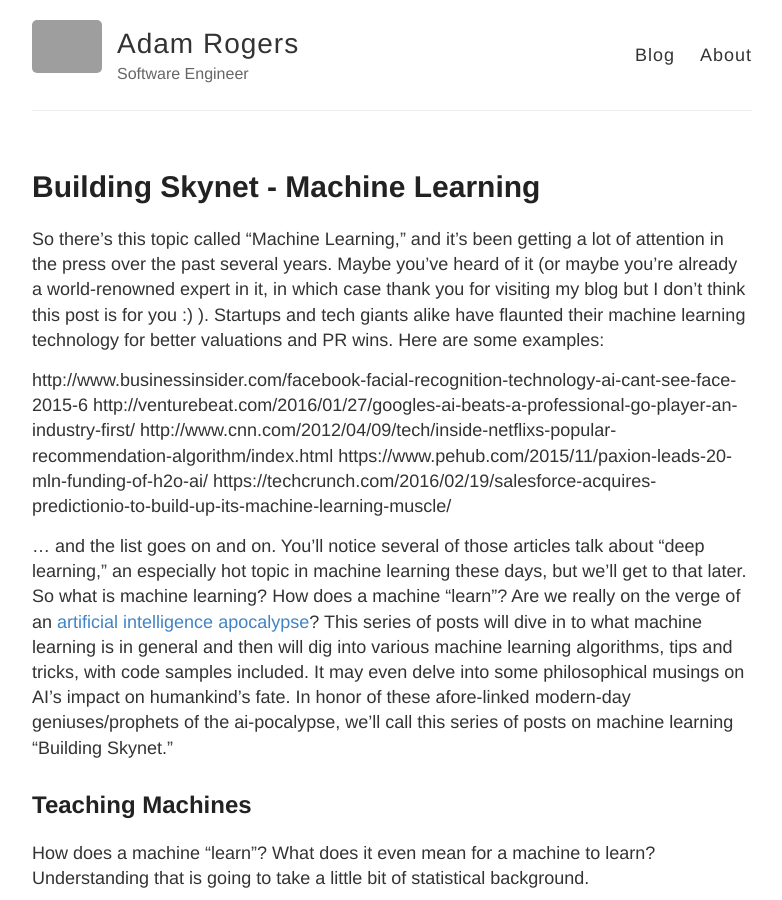
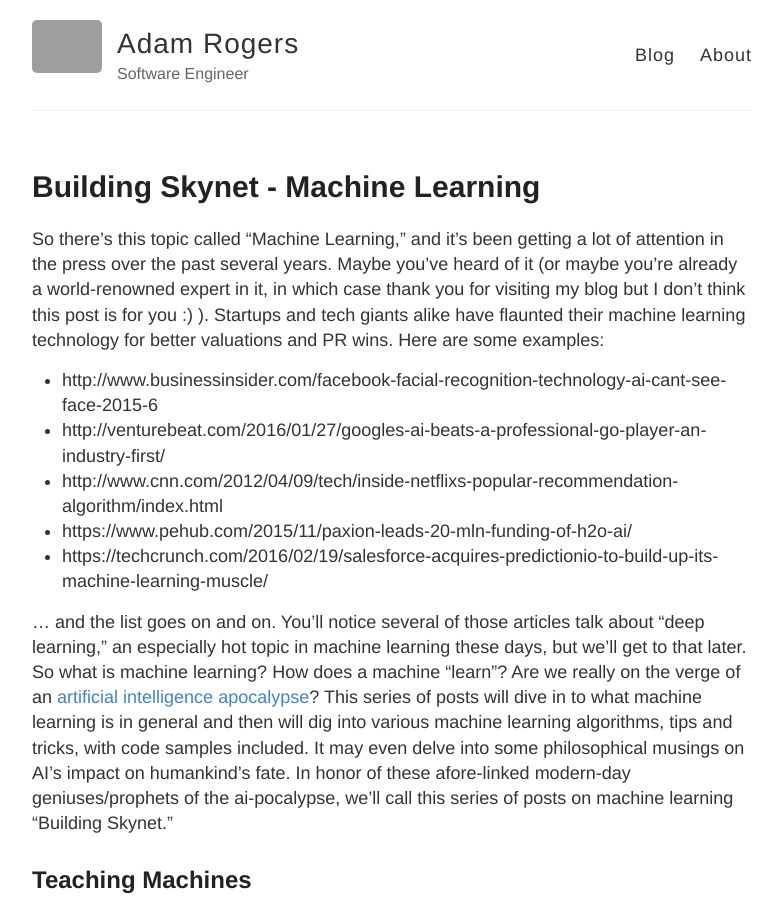
Before and after one commit to arogers1/arogers1.github.io, a Jekyll site: the page built from _posts/2016-08-19-Building-Skynet-Machine-Learning.md, in a window 1280 px wide and 900 px high. Shown: the whole window, without its empty margins (248-1030 px from the left). Built offline with Jekyll 4.4.1, drawn with Linux system fonts in a browser that asks for light colours; grey boxes are pictures that could not be loaded.

```diff
--- a/_posts/2016-08-19-Building-Skynet-Machine-Learning.md
+++ b/_posts/2016-08-19-Building-Skynet-Machine-Learning.md
@@ -5,11 +5,11 @@ title: Building Skynet - Machine Learning
 
 So there's this topic called "Machine Learning," and it's been getting a lot of attention in the press over the past several years. Maybe you've heard of it (or maybe you're already a world-renowned expert in it, in which case thank you for visiting my blog but I don't think this post is for you :) ). Startups and tech giants alike have flaunted their machine learning technology for better valuations and PR wins. Here are some examples:
 
-http://www.businessinsider.com/facebook-facial-recognition-technology-ai-cant-see-face-2015-6
-http://venturebeat.com/2016/01/27/googles-ai-beats-a-professional-go-player-an-industry-first/
-http://www.cnn.com/2012/04/09/tech/inside-netflixs-popular-recommendation-algorithm/index.html
-https://www.pehub.com/2015/11/paxion-leads-20-mln-funding-of-h2o-ai/
-https://techcrunch.com/2016/02/19/salesforce-acquires-predictionio-to-build-up-its-machine-learning-muscle/
+* http://www.businessinsider.com/facebook-facial-recognition-technology-ai-cant-see-face-2015-6
+* http://venturebeat.com/2016/01/27/googles-ai-beats-a-professional-go-player-an-industry-first/
+* http://www.cnn.com/2012/04/09/tech/inside-netflixs-popular-recommendation-algorithm/index.html
+* https://www.pehub.com/2015/11/paxion-leads-20-mln-funding-of-h2o-ai/
+* https://techcrunch.com/2016/02/19/salesforce-acquires-predictionio-to-build-up-its-machine-learning-muscle/
 
 ... and the list goes on and on. You'll notice several of those articles talk about "deep learning," an especially hot topic in machine learning these days, but we'll get to that later. So what is machine learning? How does a machine "learn"? Are we really on the verge of an [artificial](http://www.dailymail.co.uk/sciencetech/article-2931375/Bill-Gates-says-fear-robot-uprising-Microsoft-founder-says-agrees-Elon-Musk-dangers-AI.html) [intelligence](http://www.vanityfair.com/news/2016/06/the-one-technology-that-terrifies-elon-musk) [apocalypse](http://www.bbc.com/news/technology-30290540)? This series of posts will dive in to what machine learning is in general and then will dig into various machine learning algorithms, tips and tricks, with code samples included. It may even delve into some philosophical musings on AI's impact on humankind's fate. In honor of these afore-linked modern-day geniuses/prophets of the ai-pocalypse, we'll call this series of posts on machine learning "Building Skynet."
 
```
